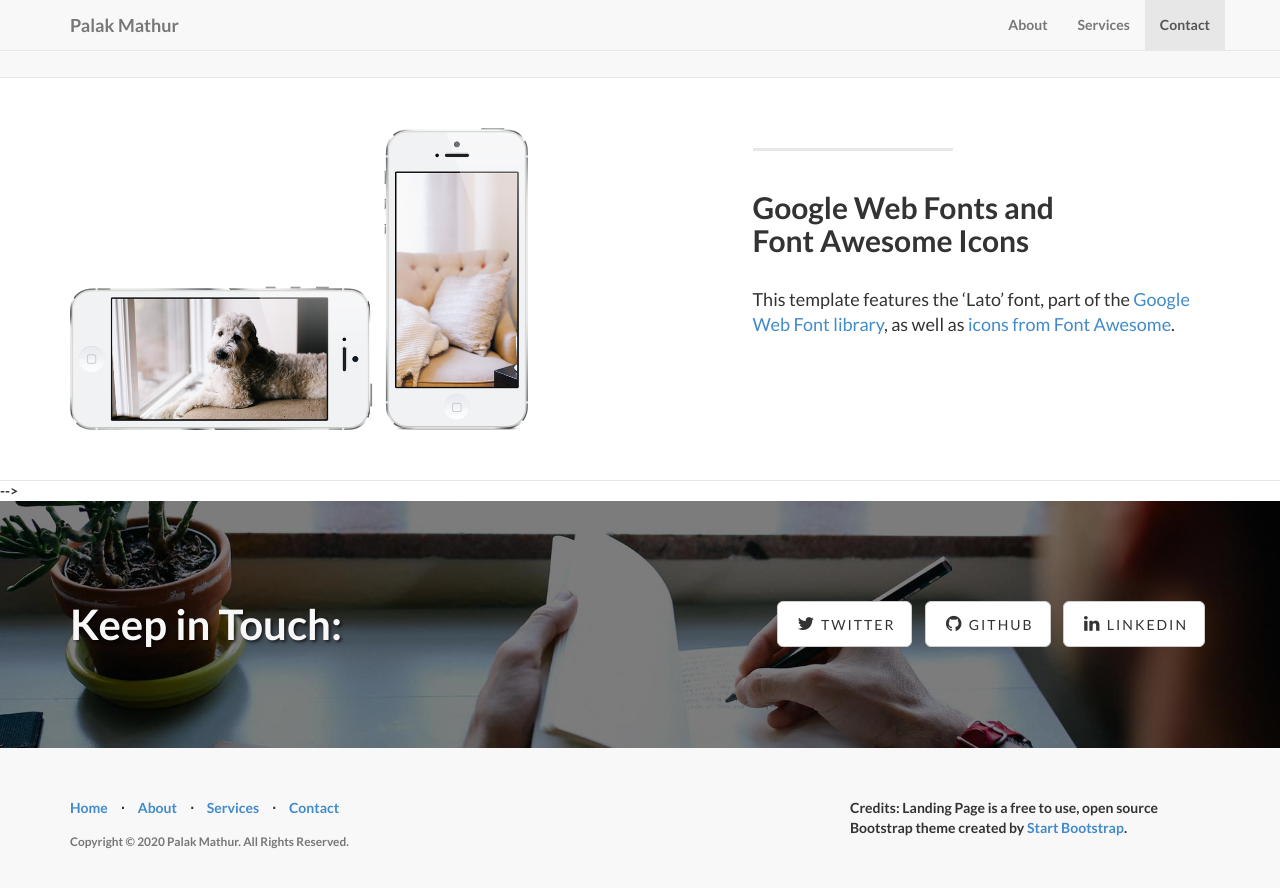
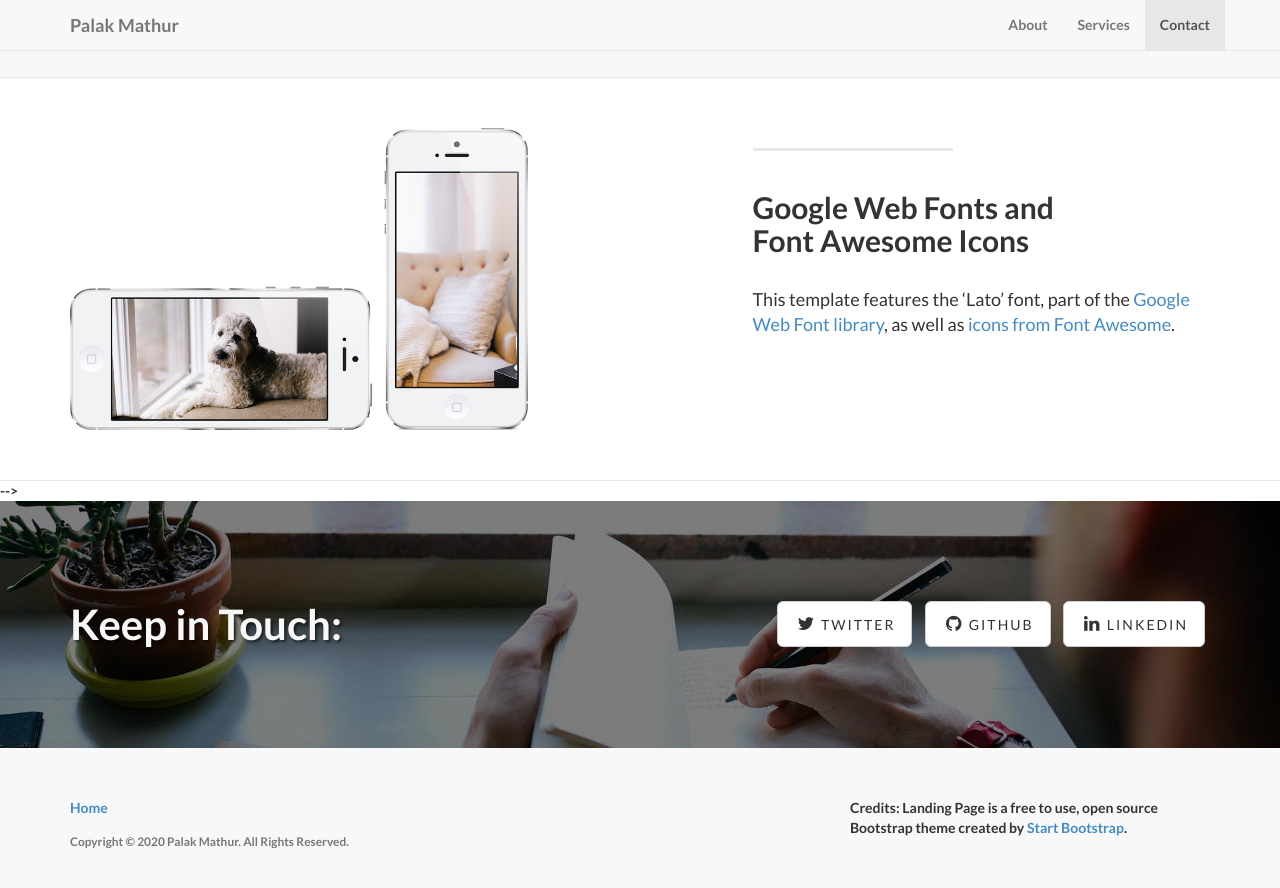
Before and after one commit to systemhalted/about-me, a Jekyll site: the page built from index.html, in a window 1280 px wide and 900 px high, scrolled down 1922 px. Shown: the top 888 px of the window. Built offline with Jekyll 4.4.1, drawn with Linux system fonts in a browser that asks for light colours.

Commit message:
Update footer.html

```diff
--- a/_includes/footer.html
+++ b/_includes/footer.html
@@ -7,7 +7,7 @@
                     <li>
                         <a href="#home">Home</a>
                     </li>
-                    <li class="footer-menu-divider">&sdot;</li>
+<!--                     <li class="footer-menu-divider">&sdot;</li>
                     <li>
                         <a href="#about">About</a>
                     </li>
@@ -18,7 +18,7 @@
                     <li class="footer-menu-divider">&sdot;</li>
                     <li>
                         <a href="#contact">Contact</a>
-                    </li>
+                    </li> -->
                 </ul>
                 <p class="copyright text-muted small">{{ site.copyright }}</p>
             </div>
```
